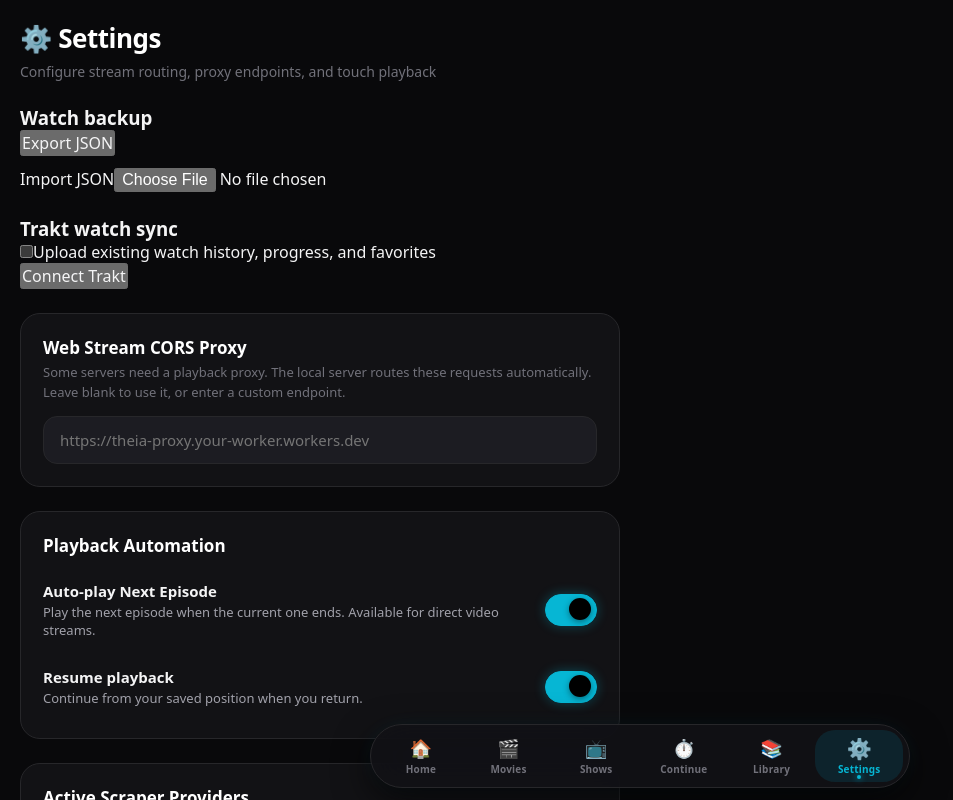
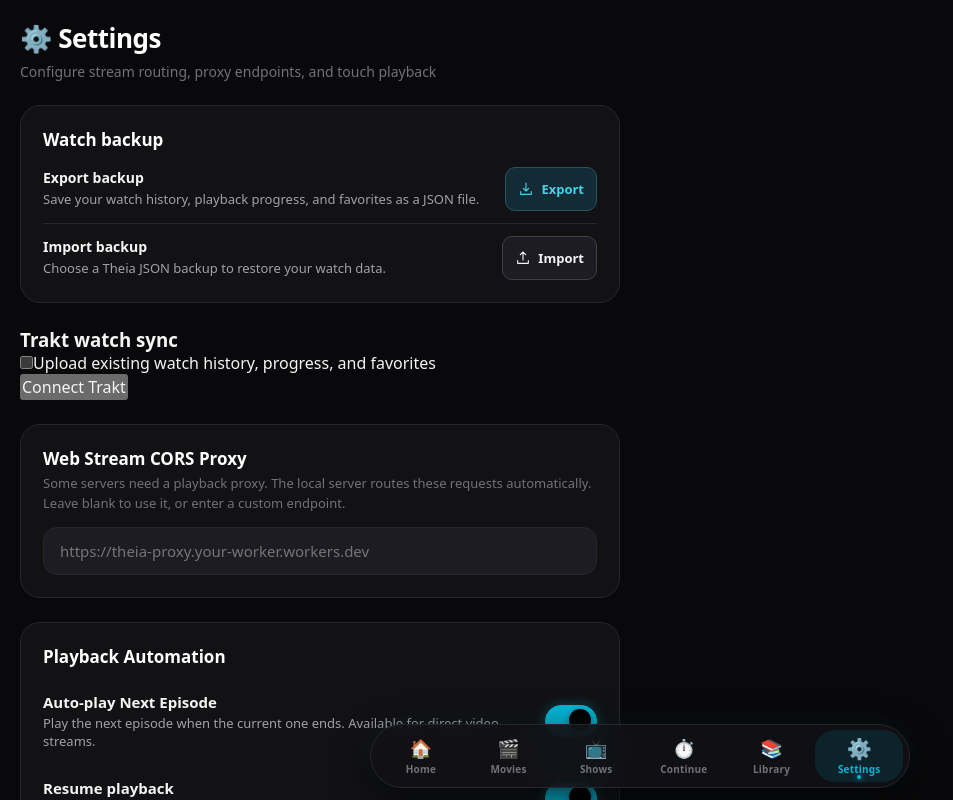
Before and after one commit to tomer6285/theia, a React (Vite) app in the folder apps/web/: page / in a window 1280 px wide. Both pictures are taken after a click on the button "⚙️ Settings". Shown: the top 800 px of the page, without its empty margins (0-953 px from the left). Built offline with nearby package versions, Linux system fonts and the light colour scheme; no server answers.

Commit message:
feat(settings): redesign watch backup controls (#21)

```diff
--- /dev/null
+++ b/apps/web/src/components/WatchBackupSettings.module.css
@@ -0,0 +1,109 @@
+.card {
+  padding: 22px;
+  border: 1.5px solid;
+  border-radius: 20px;
+}
+
+.card h3 {
+  margin-bottom: 4px;
+  color: #fff;
+  font-size: 17px;
+  font-weight: 800;
+}
+
+.row {
+  display: grid;
+  grid-template-columns: minmax(0, 1fr) auto;
+  align-items: center;
+  gap: 12px;
+  padding: 12px 0;
+}
+
+.row + .row {
+  border-top: 1px solid #27272a;
+  padding-bottom: 0;
+}
+
+.row h4 {
+  margin-bottom: 3px;
+  color: #f4f4f5;
+  font-size: 14px;
+  font-weight: 650;
+}
+
+.card p {
+  font-size: 13px;
+  line-height: 1.5;
+}
+
+.action {
+  display: inline-flex;
+  align-items: center;
+  justify-content: center;
+  gap: 7px;
+  min-width: 90px;
+  min-height: 44px;
+  padding: 8px 12px;
+  border: 1px solid #3f3f46;
+  border-radius: 10px;
+  background: #1c1c22;
+  color: #f4f4f5;
+  font: inherit;
+  font-size: 13px;
+  font-weight: 650;
+  cursor: pointer;
+}
+
+.action:hover {
+  background: #27272a;
+}
+
+.action.accent {
+  border-color: #275562;
+  background: #122b34;
+  color: #48d1ea;
+}
+
+.action.accent:hover {
+  background: #173944;
+}
+
+.action[aria-disabled='true'] {
+  opacity: 0.55;
+  cursor: wait;
+}
+
+.action svg {
+  width: 16px;
+  height: 16px;
+  flex: none;
+  fill: none;
+  stroke: currentColor;
+  stroke-width: 1.65;
+  stroke-linecap: round;
+  stroke-linejoin: round;
+}
+
+.confirmation {
+  margin-top: 14px;
+  padding: 12px;
+  border: 1px solid #27272a;
+  border-radius: 10px;
+}
+
+.actions {
+  display: flex;
+  flex-wrap: wrap;
+  gap: 8px;
+  margin-top: 10px;
+}
+
+.message {
+  margin-top: 12px;
+}
+
+@media (max-width: 400px) {
+  .card {
+    padding: 16px;
+  }
+}
--- a/apps/web/src/components/WatchBackupSettings.tsx
+++ b/apps/web/src/components/WatchBackupSettings.tsx
@@ -1,8 +1,12 @@
-import React, { useState } from 'react';
+import React, { useRef, useState } from 'react';
 import { describeWatchBackup, exportWatchBackup, importWatchBackup, readWatchBackup, WATCH_BACKUP_FILENAME } from '@theia/core';
+import { colors } from '@theia/ui';
+import styles from './WatchBackupSettings.module.css';
 
 export function WatchBackupSettings() {
+  const fileInput = useRef<HTMLInputElement>(null);
   const [backup, setBackup] = useState<ReturnType<typeof readWatchBackup>>();
+  const [reading, setReading] = useState(false);
   const [message, setMessage] = useState('');
 
   const download = () => {
@@ -14,33 +18,76 @@ export function WatchBackupSettings() {
     window.setTimeout(() => URL.revokeObjectURL(url), 1000);
   };
 
-  return <section>
-    <h3>Watch backup</h3>
-    <button type="button" onClick={download}>Export JSON</button>
-    <label style={{ display: 'block', marginTop: 12 }}>
-      Import JSON
-      <input type="file" accept=".json,application/json" onChange={async (event) => {
+  const readFile = async (event: React.ChangeEvent<HTMLInputElement>) => {
     const file = event.currentTarget.files?.[0];
     event.currentTarget.value = '';
+    if (!file) return;
     setBackup(undefined);
     setMessage('');
-        if (!file) return;
+    setReading(true);
     try {
       setBackup(readWatchBackup(await file.text()));
     } catch {
       setMessage('Choose a valid Theia watch backup.');
+    } finally {
+      setReading(false);
     }
-      }} />
-    </label>
-    {backup && <>
-      <p>{describeWatchBackup(backup)}</p>
-      <button type="button" onClick={() => {
+  };
+
+  const merge = () => {
+    if (!backup) return;
     importWatchBackup(backup);
     setBackup(undefined);
     setMessage('Watch backup imported.');
-      }}>Merge backup</button>
-      <button type="button" onClick={() => setBackup(undefined)}>Cancel</button>
-    </>}
-    {message && <p role="status">{message}</p>}
-  </section>;
+  };
+
+  return (
+    <section
+      aria-labelledby="watch-backup-heading"
+      className={styles.card}
+      style={{
+        backgroundColor: colors.bg.surface,
+        borderColor: colors.border.subtle,
+        color: colors.text.secondary,
+      }}
+    >
+      <h3 id="watch-backup-heading">Watch backup</h3>
+      <div className={styles.row}>
+        <div>
+          <h4>Export backup</h4>
+          <p>Save your watch history, playback progress, and favorites as a JSON file.</p>
+        </div>
+        <button type="button" className={`${styles.action} ${styles.accent}`} onClick={download}>
+          <svg viewBox="0 0 24 24" aria-hidden="true">
+            <path d="M12 3v12m-4-4 4 4 4-4M4 16v4h16v-4" />
+          </svg>
+          Export
+        </button>
+      </div>
+      <div className={styles.row}>
+        <div>
+          <h4>Import backup</h4>
+          <p>Choose a Theia JSON backup to restore your watch data.</p>
+        </div>
+        <button type="button" className={styles.action} aria-disabled={reading}
+          onClick={() => { if (!reading) fileInput.current?.click(); }}>
+          <svg viewBox="0 0 24 24" aria-hidden="true">
+            <path d="M12 15V3m-4 4 4-4 4 4M4 16v4h16v-4" />
+          </svg>
+          Import
+        </button>
+        <input ref={fileInput} type="file" accept=".json,application/json" hidden onChange={readFile} />
+      </div>
+      {backup && (
+        <div className={styles.confirmation}>
+          <p role="status">{describeWatchBackup(backup)}</p>
+          <div className={styles.actions}>
+            <button type="button" className={`${styles.action} ${styles.accent}`} onClick={merge}>Merge backup</button>
+            <button type="button" className={styles.action} onClick={() => setBackup(undefined)}>Cancel</button>
+          </div>
+        </div>
+      )}
+      <div role="status">{(reading || message) && <p className={styles.message}>{reading ? 'Reading backup…' : message}</p>}</div>
+    </section>
+  );
 }
--- a/pnpm-workspace.yaml
+++ b/pnpm-workspace.yaml
@@ -25,4 +25,5 @@ packageExtensions:
       use-latest-callback: '^0.2.1'
 
 patchedDependencies:
+  '@expo/cli@0.22.28': patches/@expo__cli@0.22.28.patch
   query-string@7.1.3: patches/query-string@7.1.3.patch
```
Also changed, not shown: 2 other files (tests, documents, lock files or other folders). Lines whose indentation alone changed are shown as unchanged.
